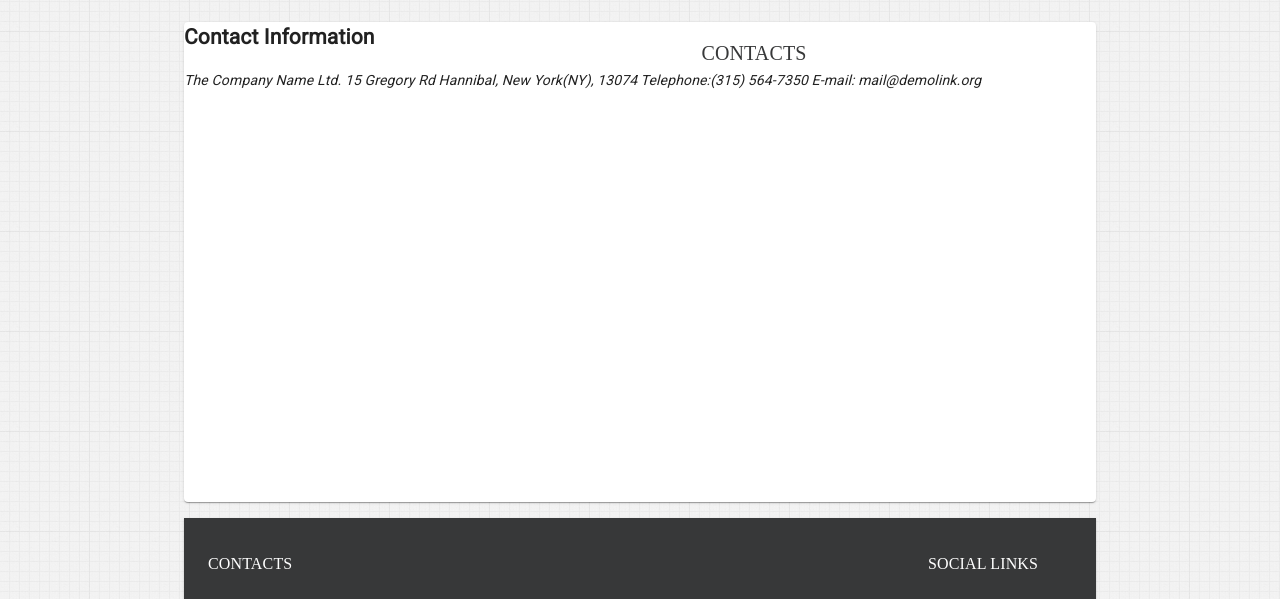
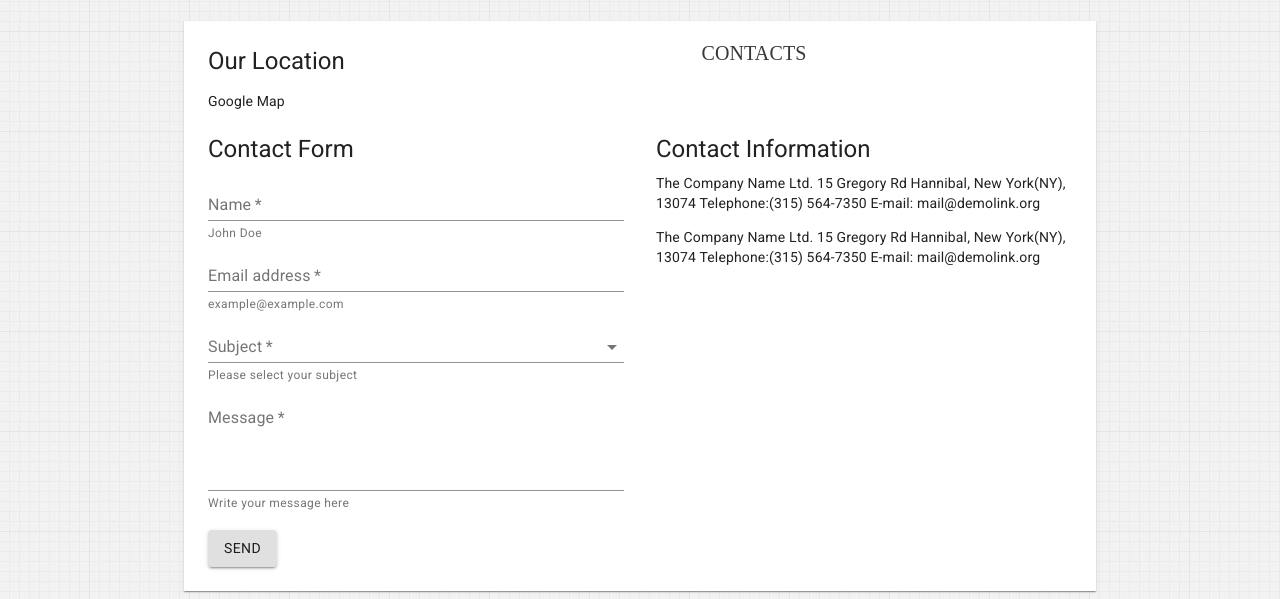
Before and after one commit to egidum/saye-site, a Gatsby site: page /contacts in a window 1280 px wide. Shown: the part 179-778 px from the top of the page. Built offline with nearby package versions, Linux system fonts and the light colour scheme; Gatsby itself is replaced by a stand-in of ours.

Commit message:
contact form

```diff
--- /dev/null
+++ b/src/components/ContactForm.js
@@ -0,0 +1,122 @@
+import React from 'react'
+import Typography from '@material-ui/core/Typography'
+import { makeStyles } from '@material-ui/core/styles'
+import TextField from '@material-ui/core/TextField'
+import MenuItem from '@material-ui/core/MenuItem'
+import Button from '@material-ui/core/Button'
+
+const subjects = [
+  {
+    value: '',
+    label: 'None',
+  },
+  {
+    value: 'Service 1',
+    label: 'Service 1',
+  },
+  {
+    value: 'Service 2',
+    label: 'Service 2',
+  },
+  {
+    value: 'Solution 1',
+    label: 'Solution 1',
+  },
+  {
+    value: 'Solution 2',
+    label: 'Solution 2',
+  },
+]
+
+const useStyles = makeStyles(theme => ({
+  root: {
+    '& > *': {
+      marginRight: theme.spacing(1),
+    },
+  },
+  btn: {
+    marginTop: theme.spacing(2),
+  },
+}))
+
+export default function ContactForm() {
+  const classes = useStyles()
+  const [subject, setSubject] = React.useState('')
+
+  const handleChange = event => {
+    setSubject(event.target.value)
+  }
+
+  return (
+    <React.Fragment>
+      <Typography variant="h5" gutterBottom>
+        Contact Form
+      </Typography>
+      <form
+        className={classes.root}
+        noValidate
+        autoComplete="off"
+        name="contact"
+        method="POST"
+        action="/thanks/"
+        data-netlify="true"
+        data-netlify-honeypot="bot-field"
+      >
+        <input type="hidden" name="bot-field" />
+        <input type="hidden" name="form-name" value="contact" />
+        <TextField
+          required
+          id="standard-basic"
+          label="Name"
+          helperText="John Doe"
+          fullWidth
+          type="text"
+          name="name"
+        />
+        <TextField
+          required
+          id="standard-basic"
+          label="Email address"
+          helperText="example@example.com"
+          fullWidth
+          type="email"
+          name="email"
+        />
+        <TextField
+          required
+          id="standard-select"
+          select
+          label="Subject"
+          value={subject}
+          onChange={handleChange}
+          helperText="Please select your subject"
+          fullWidth
+          name="subjects[]"
+          multiple
+        >
+          {subjects.map(option => (
+            <MenuItem key={option.value} value={option.value}>
+              {option.label}
+            </MenuItem>
+          ))}
+        </TextField>
+        <TextField
+          required
+          id="standard-textarea"
+          label="Message"
+          placeholder=""
+          multiline
+          rows={4}
+          helperText="Write your message here"
+          fullWidth
+          name="message"
+        />
+        <div className={classes.btn}>
+          <Button variant="contained" type="submit">
+            Send
+          </Button>
+        </div>
+      </form>
+    </React.Fragment>
+  )
+}
--- a/src/components/Footer.js
+++ b/src/components/Footer.js
@@ -4,9 +4,9 @@ import Grid from '@material-ui/core/Grid'
 import Box from '@material-ui/core/Box'
 import Paper from '@material-ui/core/Paper'
 
-import Address from './Address'
-import SocialLinks from './SocialLinks'
-import BottomNav from './BottomNav'
+import FooterAddress from './FooterAddress'
+import SocialMedia from './SocialMedia'
+import SiteLinks from './SiteLinks'
 import Copyright from './Copyright'
 
 const useStyles = makeStyles({
@@ -35,10 +35,10 @@ export default function Footer() {
       <Paper className={classes.footer} component="footer" square>
         <Grid container>
           <Grid item xs={12} md>
-            <Address />
+            <FooterAddress />
           </Grid>
           <Grid item xs={12} md={2}>
-            <SocialLinks />
+            <SocialMedia />
           </Grid>
         </Grid>
         <Grid container>
@@ -50,7 +50,7 @@ export default function Footer() {
         </Grid>
         <Grid container>
           <Grid item xs={12} md={12}>
-            <BottomNav />
+            <SiteLinks />
           </Grid>
         </Grid>
       </Paper>
--- a/src/components/Address.js
+++ b/src/components/FooterAddress.js
@@ -27,7 +27,7 @@ const useStyles = makeStyles({
   },
 })
 
-export default function Address() {
+export default function FooterAddress() {
   const classes = useStyles()
 
   return (
--- a/src/components/Header.js
+++ b/src/components/Header.js
@@ -16,7 +16,7 @@ const useStyles = makeStyles({
   },
 })
 
-export default function Home() {
+export default function Header() {
   const classes = useStyles()
 
   return (
--- a/src/components/BottomNav.js
+++ b/src/components/SiteLinks.js
@@ -12,7 +12,7 @@ const useStyles = makeStyles({
   },
 })
 
-export default function BottomNav() {
+export default function SiteLinks() {
   const classes = useStyles()
 
   return (
--- a/src/components/SocialLinks.js
+++ b/src/components/SocialMedia.js
@@ -24,13 +24,13 @@ const useStyles = makeStyles({
   },
 })
 
-export default function SocialLInks() {
+export default function SociaMedia() {
   const classes = useStyles()
 
   return (
     <Box component="section">
       <Typography className={classes.title} variant="subtitle1" gutterBottom>
-        Social links
+        Follow us on
       </Typography>
       <Typography className={classes.subtitle} variant="caption" gutterBottom>
         <Box mt={3}>
--- a/src/pages/contacts.js
+++ b/src/pages/contacts.js
@@ -1,14 +1,18 @@
 import React from 'react'
+import Typography from '@material-ui/core/Typography'
 import { makeStyles } from '@material-ui/core/styles'
 import Box from '@material-ui/core/Box'
 import Grid from '@material-ui/core/Grid'
 import Paper from '@material-ui/core/Paper'
 
 import Layout from '../components/Layout'
+import ContactForm from '../components/ContactForm'
 
 const useStyles = makeStyles({
   root: {
-    height: '60vh',
+    minHeight: '60vh',
+    marginTop: '1rem',
+    padding: '1.5rem',
   },
 })
 
@@ -18,13 +22,44 @@ export default function Contacts() {
   return (
     <Layout>
       <Grid container direction="row">
-        <Grid item xs={12} md>
-          <Paper className={classes.root}>
-            <h2>Contact Information</h2>
-            <address>
-              The Company Name Ltd. 15 Gregory Rd Hannibal, New York(NY), 13074
-              Telephone:(315) 564-7350 E-mail: mail@demolink.org
-            </address>
+        <Grid item xs={12}>
+          <Paper className={classes.root} component="main" square>
+            <Grid container spacing={2}>
+              <Grid component="section" item xs={12} md={6}>
+                <Typography variant="h5" gutterBottom>
+                  Our Location
+                </Typography>
+                <p>Google Map</p>
+              </Grid>
+            </Grid>
+            <Grid container spacing={4}>
+              <Grid component="section" item xs={12} md={6}>
+                <ContactForm />
+              </Grid>
+
+              <Grid component="section" item xs={12} md={6}>
+                <Typography variant="h5" gutterBottom>
+                  Contact Information
+                </Typography>
+                <Box component="address" fontStyle="normal">
+                  <Typography
+                    variant="body2"
+                    component="p"
+                    gutterBottom
+                    fontStyle="normal"
+                  >
+                    The Company Name Ltd. 15 Gregory Rd Hannibal, New York(NY),
+                    13074 Telephone:(315) 564-7350 E-mail: mail@demolink.org
+                  </Typography>
+                </Box>
+                <Box component="address" fontStyle="normal">
+                  <p>
+                    The Company Name Ltd. 15 Gregory Rd Hannibal, New York(NY),
+                    13074 Telephone:(315) 564-7350 E-mail: mail@demolink.org
+                  </p>
+                </Box>
+              </Grid>
+            </Grid>
           </Paper>
         </Grid>
       </Grid>
--- a/src/pages/index.js
+++ b/src/pages/index.js
@@ -1,6 +1,5 @@
 import React from 'react'
 import Grid from '@material-ui/core/Grid'
-
 import Layout from '../components/Layout'
 import BannerSlider from '../components/BannerSlider'
 import FlashCard from '../components/FlashCard'
--- a/src/pages/services.js
+++ b/src/pages/services.js
@@ -18,8 +18,8 @@ export default function Services() {
   return (
     <Layout>
       <Grid container direction="row">
-        <Grid item xs={12} md>
-          <Paper className={classes.root}>
+        <Grid item xs={12}>
+          <Paper className={classes.root} square>
             <h2>Services</h2>
             <p>
               Lorem, ipsum dolor sit amet consectetur adipisicing elit. In modi
```
